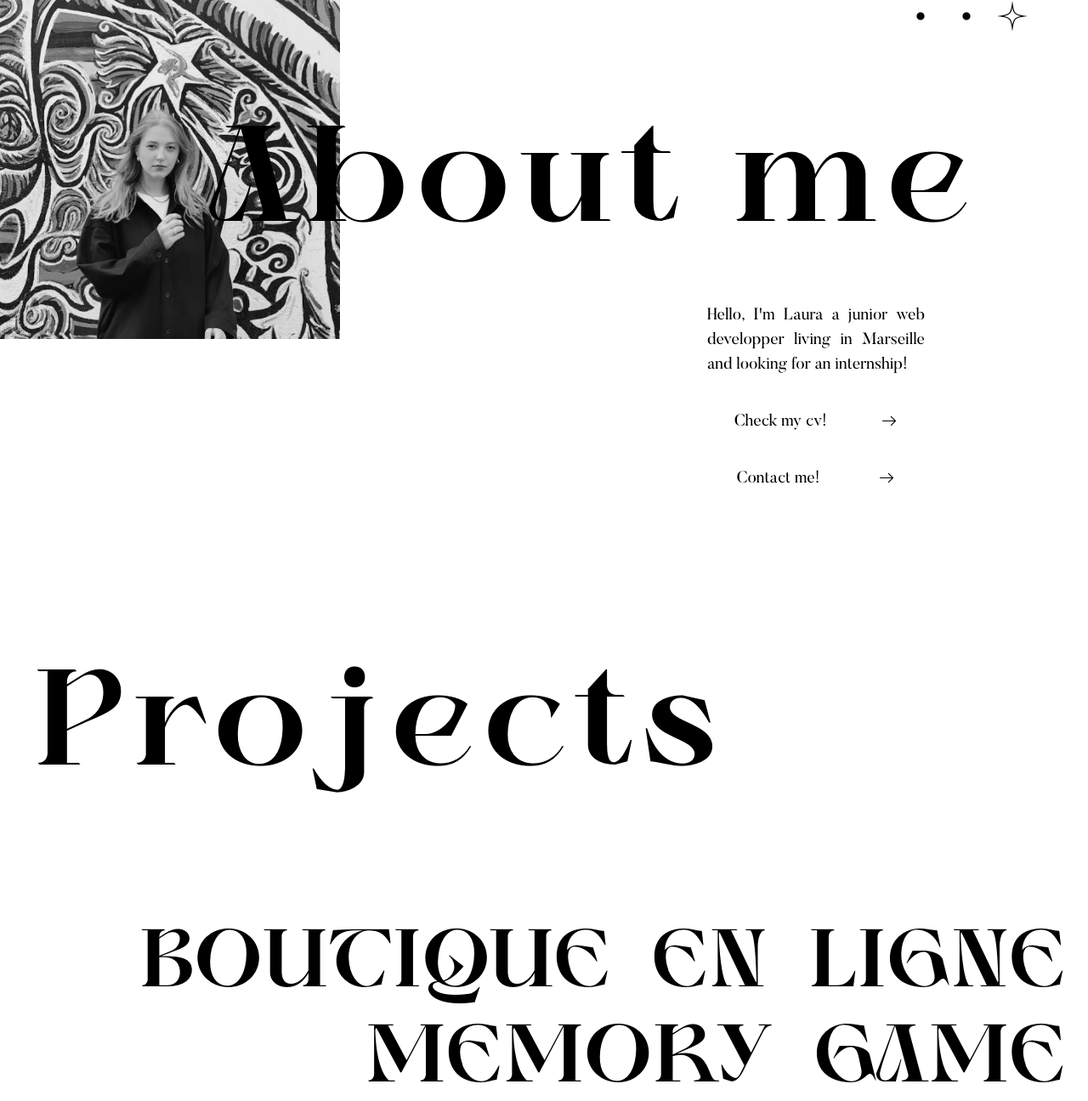
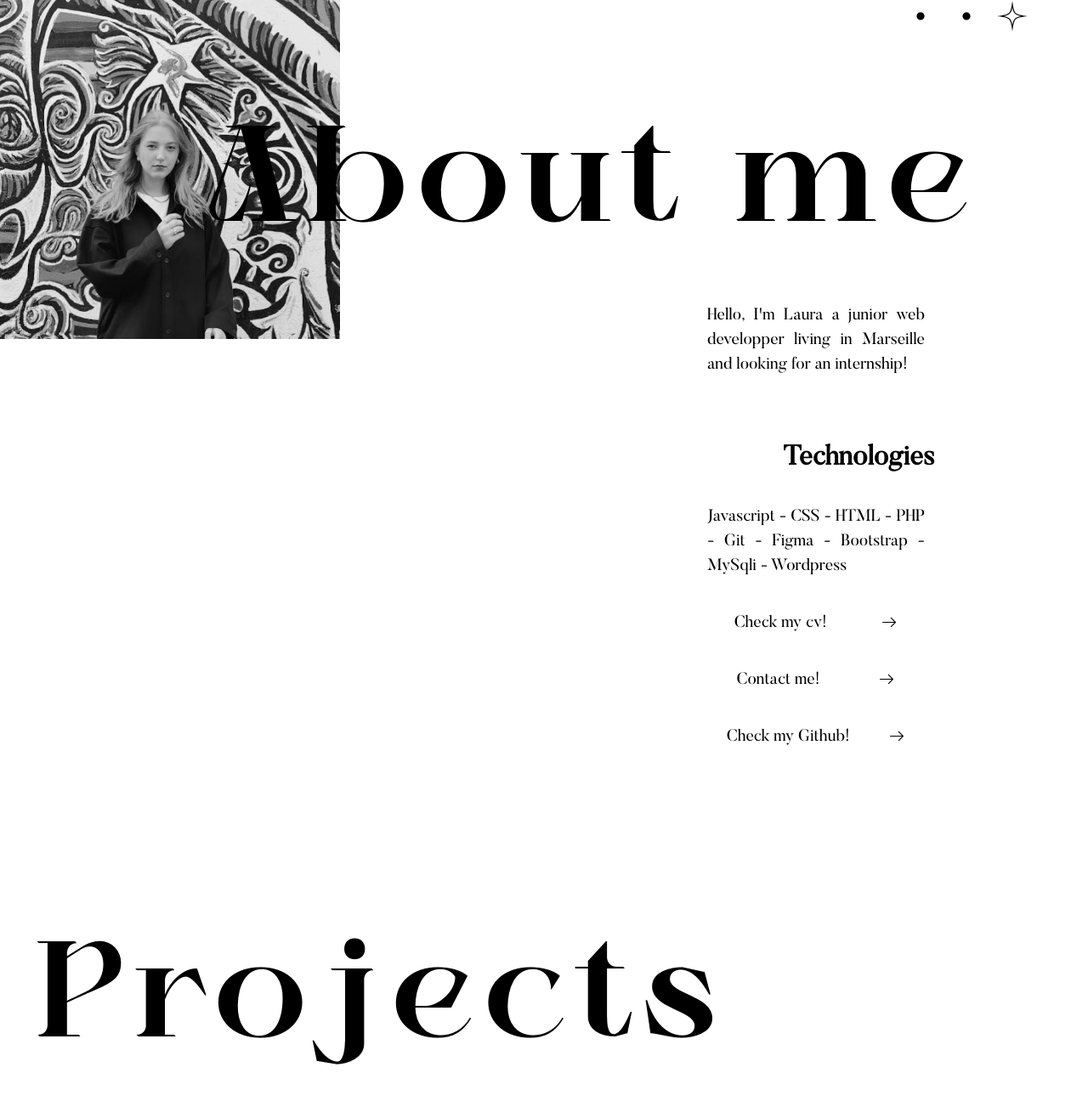
Before and after one commit to laura-savickaite/portfolio, a PHP site: page /landing_page.html in a window 1280 px wide. Shown: the part 993-2289 px from the top of the page at 85% size. Run offline with PHP 8.4, Linux system fonts and the light colour scheme; some libraries are stand-ins or nearby versions.

Commit message:
ajout du lien git et des technologies maitrisées

```diff
--- a/landing_css.css
+++ b/landing_css.css
@@ -141,9 +141,17 @@ main {
 /* ABOUT ME */
 
 #aboutme {
-    height: 80vh;
+    height: 120vh;
     width: 100vw;
 }
+
+#aboutme h3 {
+    color: black;
+}
+
+#aboutme h3:hover {
+    color:#9198e5;
+ }
 
 .img2
 {
--- a/landing_page.html
+++ b/landing_page.html
@@ -56,11 +56,16 @@ Be creative and authentic to yourself. Think about the colors, images, and media
 
 
             <div id="bio"><p>Hello, I'm Laura a junior web developper living in Marseille and looking for an internship!</p>
+                <h3>Technologies</h3>
+                <p>Javascript - CSS - HTML - PHP - Git - Figma - Bootstrap - MySqli - Wordpress</p>
                 <div class="links">
                     <a href="cv/Laura Savickaite.pdf" download="Laura Savickaite CV .pdf"><p>Check my cv!</p> <img src="images/left.svg" width="20px"></a>
                 </div>
                 <div class="links">
                     <a href="#contact"><p>Contact me!</p> <img src="images/left.svg" width="20px"></a>
+                </div>
+                <div class="links">
+                    <a href="https://github.com/laura-savickaite"><p>Check my Github!</p> <img src="images/left.svg" width="20px"></a>
                 </div>
 
             </div>
```
